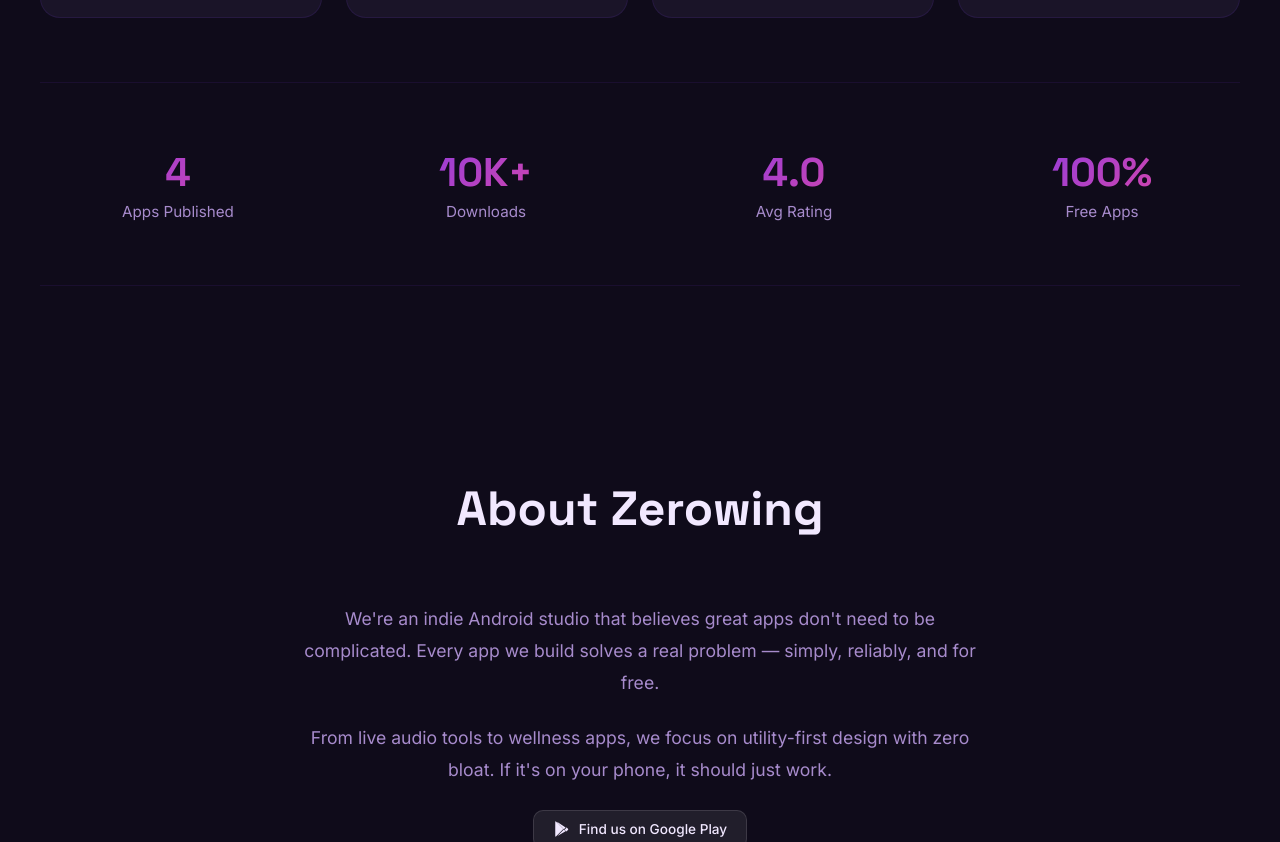
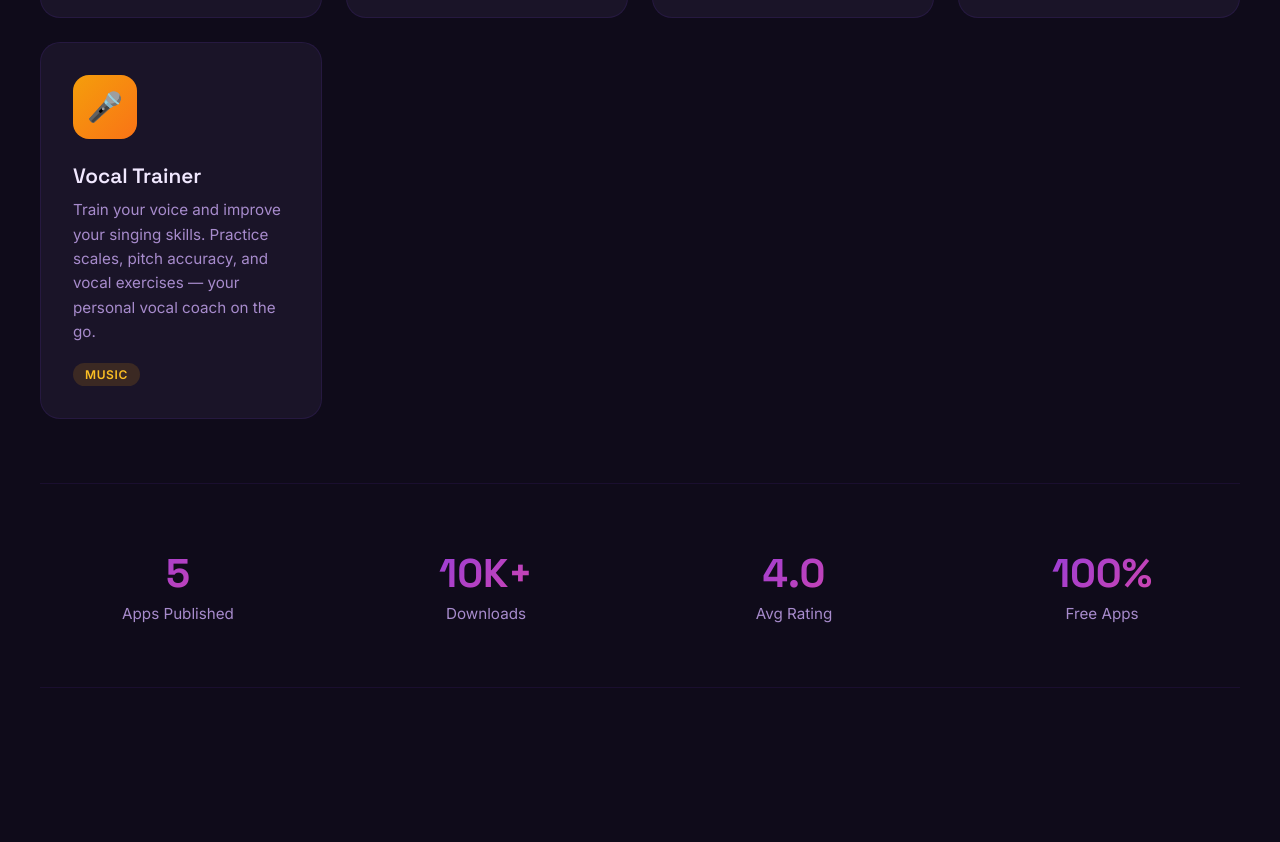
Before and after one commit to MuhammadaliMS/zerowing, a plain HTML site: page index.html in a window 1280 px wide. Shown: the part 1418-2260 px from the top of the page. Drawn offline with Linux system fonts and the light colour scheme.

Commit message:
Add Vocal Trainer app to homepage

```diff
--- a/index.html
+++ b/index.html
@@ -328,6 +328,9 @@
         .card-music .app-icon { background: linear-gradient(135deg, #10B981, #34D399); }
         .card-music .app-tag { background: rgba(16,185,129,0.15); color: #34D399; }
 
+        .card-vocal .app-icon { background: linear-gradient(135deg, #F59E0B, #F97316); }
+        .card-vocal .app-tag { background: rgba(245,158,11,0.15); color: #FBBF24; }
+
         /* Stats */
         .stats {
             display: grid;
@@ -518,11 +521,20 @@
                     <span class="stars">&#9733; 4.1</span>
                 </div>
             </a>
+
+            <a href="https://play.google.com/store/apps/details?id=com.zerowing.vocaltrainer.app" target="_blank" class="app-card card-vocal">
+                <div class="app-icon">&#127908;</div>
+                <h3>Vocal Trainer</h3>
+                <p>Train your voice and improve your singing skills. Practice scales, pitch accuracy, and vocal exercises — your personal vocal coach on the go.</p>
+                <div class="app-meta">
+                    <span class="app-tag">Music</span>
+                </div>
+            </a>
         </div>
 
         <div class="stats">
             <div class="stat">
-                <div class="stat-number">4</div>
+                <div class="stat-number">5</div>
                 <div class="stat-label">Apps Published</div>
             </div>
             <div class="stat">
```
